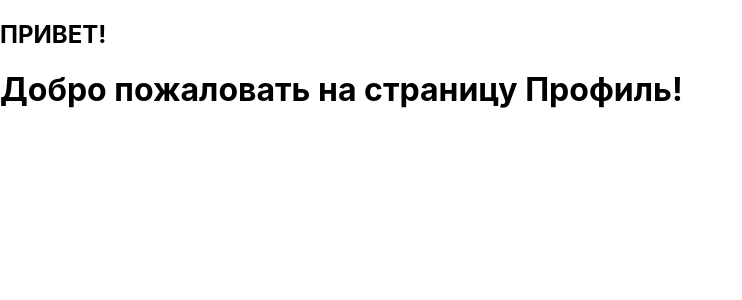
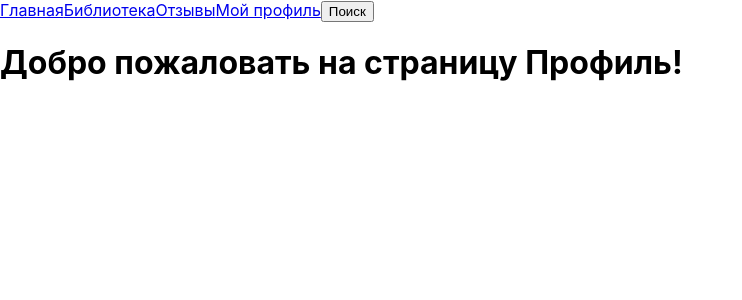
Before and after one commit to darkfos/BookTale, a React (Create React App) app in the folder ClientApp/booktale/: page /profile in a window 1280 px wide. Shown: the top 300 px of the page, without its empty margins (0-742 px from the left). Built offline with nearby package versions, Linux system fonts and the light colour scheme.

Commit message:
Added a header site

```diff
--- a/ClientApp/booktale/src/App.js
+++ b/ClientApp/booktale/src/App.js
@@ -1,12 +1,15 @@
 import './App.css';
 import {Outlet} from "react-router-dom";
 import { Fragment } from 'react';
+
+//Local components
+import Header from './components/general/Header';
 
 
 function App() {
   return(
     <Fragment>
-      <h2>ПРИВЕТ!</h2>
+      <Header />
       <Outlet />
     </Fragment>
   );
--- /dev/null
+++ b/ClientApp/booktale/src/components/general/Header.css
@@ -0,0 +1,3 @@
+.navigate_btn > button {
+    background-color: darksalmon;
+}
--- a/ClientApp/booktale/src/components/general/Header.jsx
+++ b/ClientApp/booktale/src/components/general/Header.jsx
@@ -0,0 +1,19 @@
+import {useNavigate} from "react-router-dom";
+
+export default function Header() {
+    const navigate_site = useNavigate();
+
+    return (
+        <header>
+            <nav className="">
+                <a href="/">Главная</a>
+                <a href="/library">Библиотека</a>
+                <a href="/reviews">Отзывы</a>
+                <a href="/profile">Мой профиль</a>
+                <button onClick={() => {
+                    navigate_site("/search");
+                }}>Поиск</button>
+            </nav>
+        </header>
+    )
+}
```
